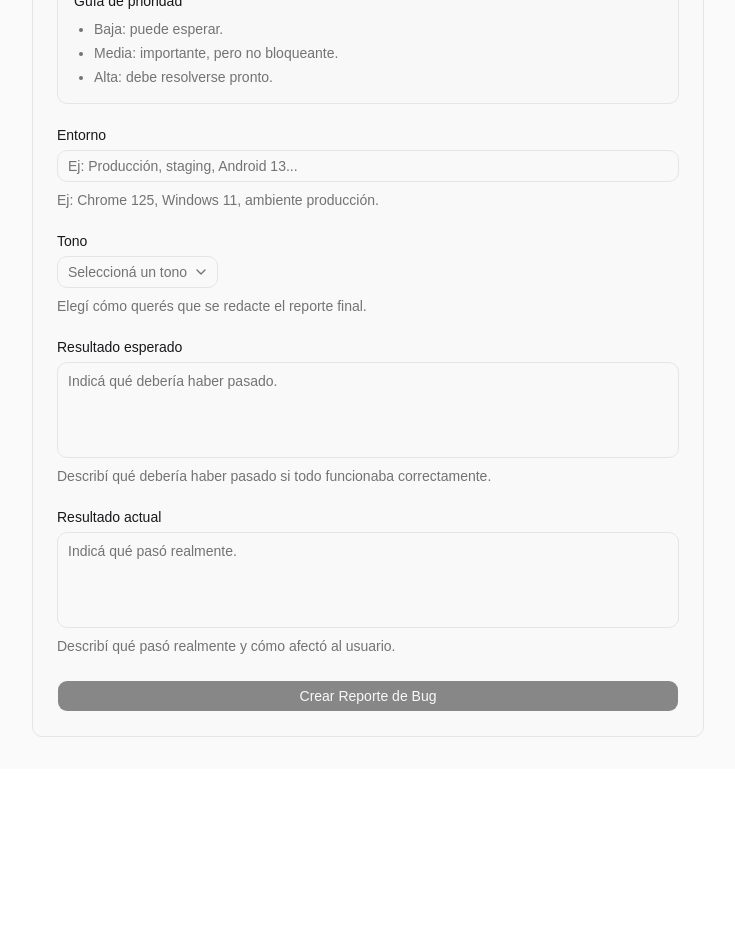
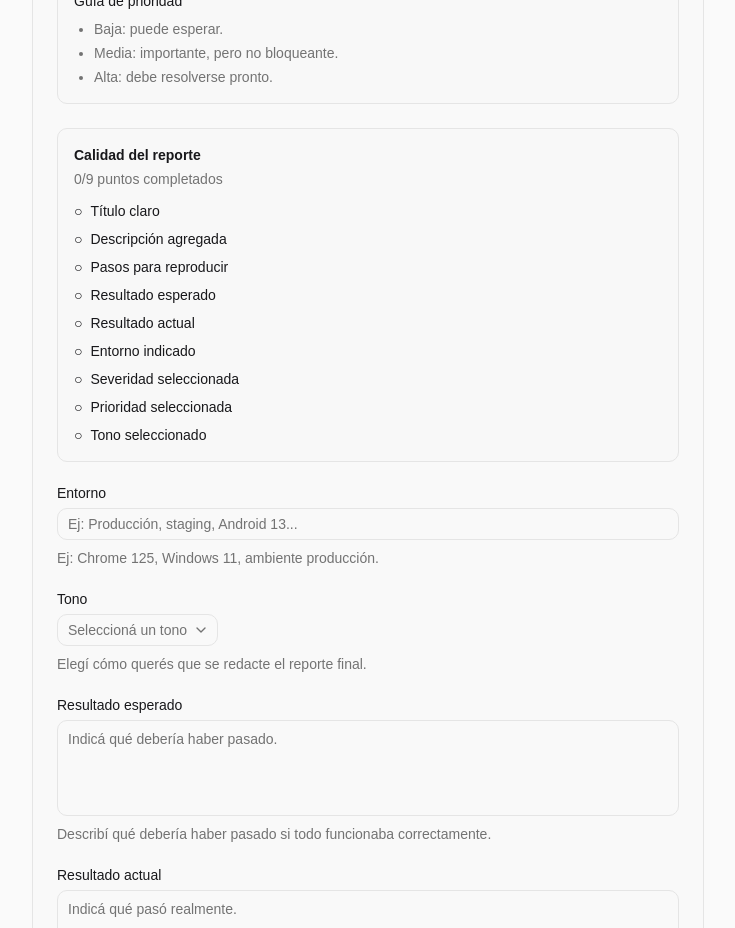
Before and after one commit to Agustin742/proyecto-2-Generador-de-Reportes-de-bugs, a React (Vite) app: page / in a window 1280 px wide. Shown: the part 1080-2008 px from the top of the page, without its empty margins (272-1007 px from the left). Before the commit the page ends 1849 px from the top, so only its background shows below. Built offline with nearby package versions, Linux system fonts and the light colour scheme.

Commit message:
feat: add bug report quality checklist

```diff
--- a/src/features/bug-report/components/BugReportForm.tsx
+++ b/src/features/bug-report/components/BugReportForm.tsx
@@ -5,6 +5,7 @@ import {
   bugReportSchema,
   type BugReportFormValues,
 } from "@/features/bug-report/schema";
+import { BugReportQualityChecklist } from "@/features/bug-report/components/BugReportQualityChecklist";
 import { SeverityPriorityHelp } from "@/features/bug-report/components/SeverityPriorityHelp";
 
 import { Button } from "@/shared/components/ui/button";
@@ -43,6 +44,7 @@ export function BugReportForm() {
       tone: undefined,
     },
   });
+  const watchedValues = form.watch();
 
   function onSubmit(data: BugReportFormValues) {
     addReport(data);
@@ -177,6 +179,8 @@ export function BugReportForm() {
 
         <SeverityPriorityHelp />
 
+        <BugReportQualityChecklist values={watchedValues} />
+
         <FormField
           control={form.control}
           name="environment"
--- /dev/null
+++ b/src/features/bug-report/components/BugReportQualityChecklist.tsx
@@ -0,0 +1,80 @@
+import type { BugReportFormValues } from "@/features/bug-report/schema";
+
+type BugReportQualityChecklistProps = {
+  values: BugReportFormValues;
+};
+
+export function BugReportQualityChecklist({
+  values,
+}: BugReportQualityChecklistProps) {
+  const checklistItems = [
+    {
+      label: "Título claro",
+      completed: values.title.trim().length > 0,
+    },
+    {
+      label: "Descripción agregada",
+      completed: values.description.trim().length > 0,
+    },
+    {
+      label: "Pasos para reproducir",
+      completed: values.steps.trim().length > 0,
+    },
+    {
+      label: "Resultado esperado",
+      completed: values.expectedResult.trim().length > 0,
+    },
+    {
+      label: "Resultado actual",
+      completed: values.actualResult.trim().length > 0,
+    },
+    {
+      label: "Entorno indicado",
+      completed: values.environment.trim().length > 0,
+    },
+    {
+      label: "Severidad seleccionada",
+      completed: Boolean(values.severity),
+    },
+    {
+      label: "Prioridad seleccionada",
+      completed: Boolean(values.priority),
+    },
+    {
+      label: "Tono seleccionado",
+      completed: Boolean(values.tone),
+    },
+  ];
+
+  const completedCount = checklistItems.filter((item) => item.completed).length;
+
+  return (
+    <section
+      className="space-y-3 rounded-lg border bg-muted/40 p-4"
+      aria-live="polite"
+    >
+      <div className="space-y-1">
+        <h2 className="text-sm font-semibold">Calidad del reporte</h2>
+        <p className="text-sm text-muted-foreground">
+          {completedCount}/{checklistItems.length} puntos completados
+        </p>
+      </div>
+
+      <ul className="space-y-2 text-sm">
+        {checklistItems.map((item) => (
+          <li key={item.label} className="flex items-start gap-2">
+            <span aria-hidden="true" className="font-medium">
+              {item.completed ? "✓" : "○"}
+            </span>
+            <span>
+              <span className="sr-only">
+                {item.completed ? "Completado: " : "Pendiente: "}
+              </span>
+              {item.label}
+            </span>
+          </li>
+        ))}
+      </ul>
+    </section>
+  );
+}
```
